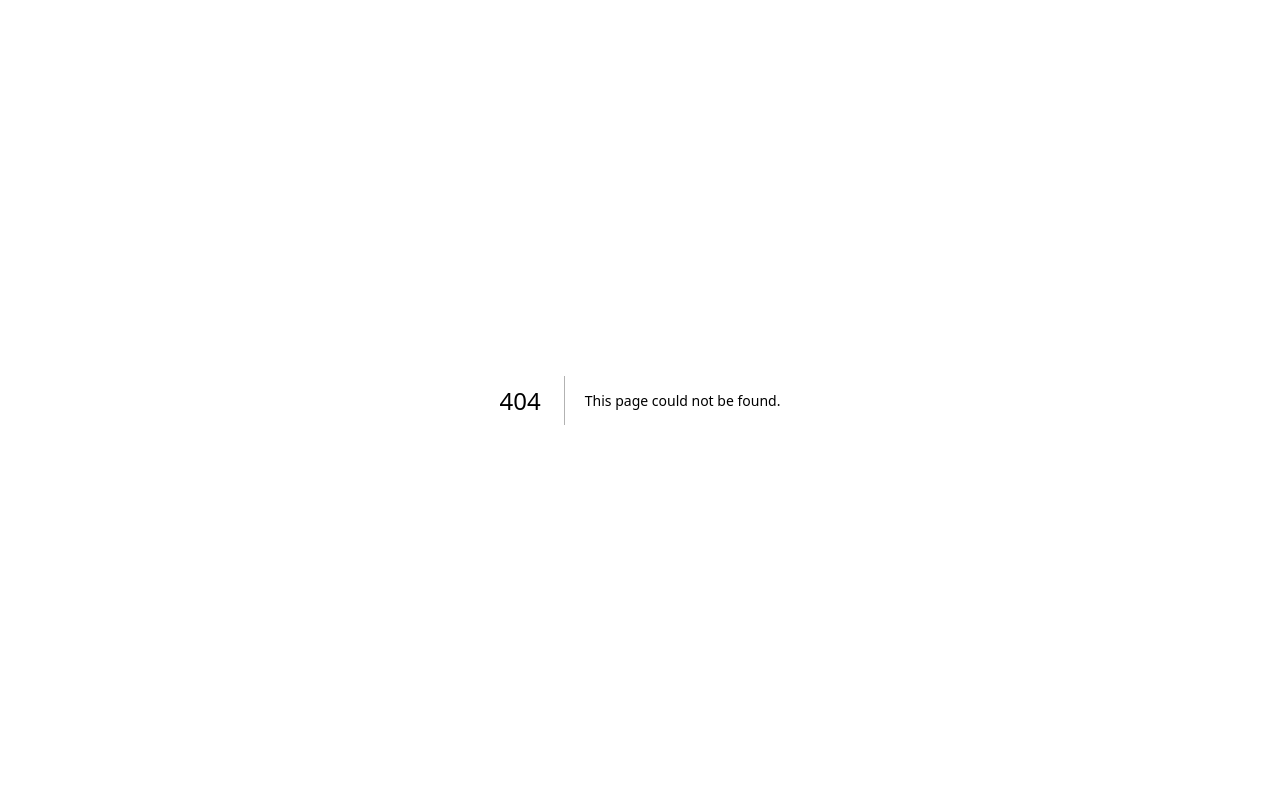
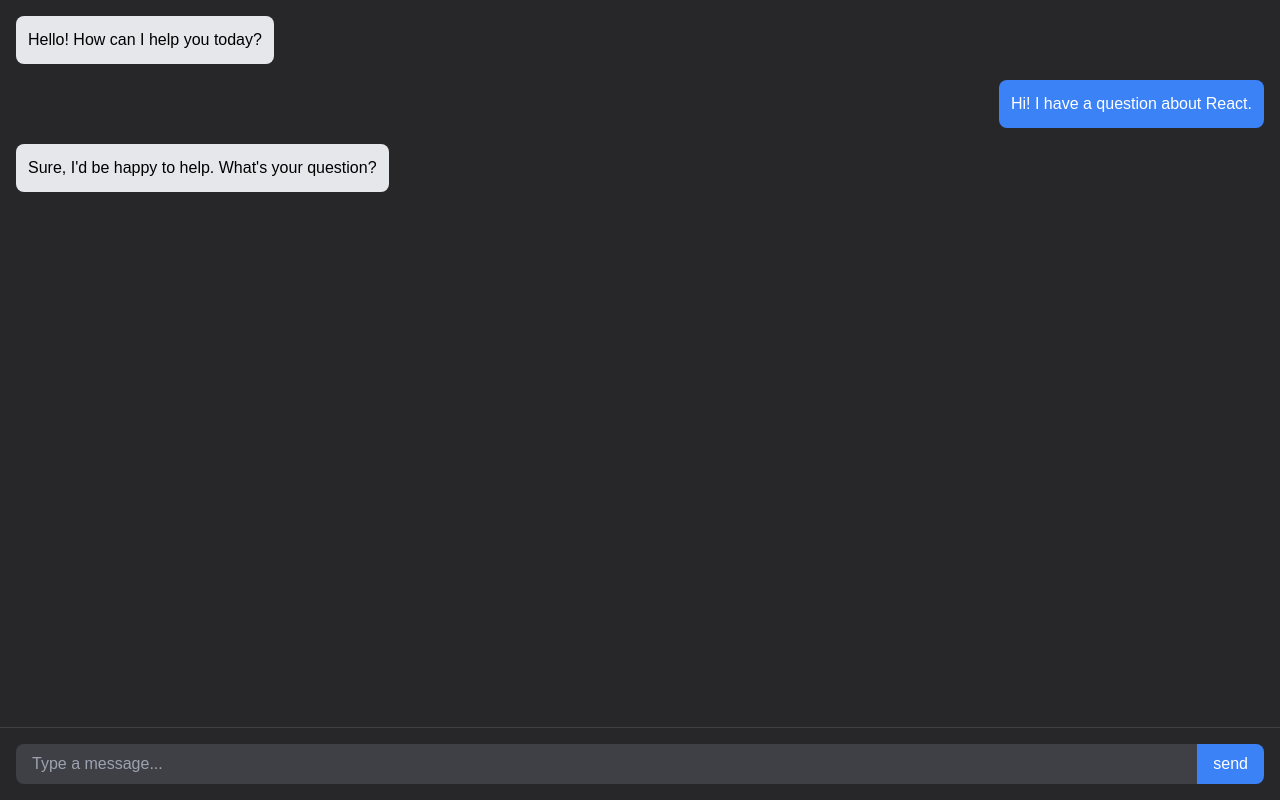
Before and after one commit to palveeen22/Splitbilinaja, a Next.js app: page /askMe in a window 1280 px wide. Before the commit this address had no page. Built offline with nearby package versions, Linux system fonts and the light colour scheme.

Commit message:
add: added room chat components

```diff
--- /dev/null
+++ b/app/askMe/_components/ChatMessage.tsx
@@ -0,0 +1,16 @@
+import React from 'react';
+
+type TProps = {
+    message:string,
+    isUser: boolean
+}
+
+const ChatMessage = ({ message, isUser }: TProps) => (
+    <div className={`flex ${isUser ? 'justify-end' : 'justify-start'} mb-4`}>
+      <div className={`max-w-[70%] rounded-lg p-3 ${isUser ? 'bg-blue-500 text-white' : 'bg-gray-200 text-black'}`}>
+        {message}
+      </div>
+    </div>
+  );
+
+export default ChatMessage
--- /dev/null
+++ b/app/askMe/_components/SendMessage.tsx
@@ -0,0 +1,21 @@
+import React from 'react'
+
+const SendMessage = () => {
+  return (
+    <div className="p-4 border-t border-zinc-700">
+        <div className="flex items-center">
+          <input
+            type="text"
+            placeholder="Type a message..."
+            className="flex-1 bg-zinc-700 text-white rounded-l-lg px-4 py-2 focus:outline-none"
+          />
+          <button className="bg-blue-500 text-white rounded-r-lg px-4 py-2 hover:bg-blue-600 focus:outline-none">
+            {/* <Send size={20} /> */}
+            send
+          </button>
+        </div>
+      </div>
+  )
+}
+
+export default SendMessage
--- /dev/null
+++ b/app/askMe/constants/index.ts
@@ -0,0 +1,5 @@
+export   const messages = [
+    { text: "Hello! How can I help you today?", isUser: false },
+    { text: "Hi! I have a question about React.", isUser: true },
+    { text: "Sure, I'd be happy to help. What's your question?", isUser: false },
+  ];
--- /dev/null
+++ b/app/askMe/page.tsx
@@ -0,0 +1,22 @@
+import React from 'react';
+import ChatMessage from './_components/ChatMessage';
+import { messages } from './constants';
+import SendMessage from './_components/SendMessage';
+
+
+
+const ChatRoom = () => {
+
+  return (
+    <div className="flex flex-col h-screen bg-zinc-800 text-white">
+      <div className="flex-1 overflow-y-auto p-4">
+        {messages.map((msg, index) => (
+          <ChatMessage key={index} message={msg.text} isUser={msg.isUser} />
+        ))}
+      </div>
+      <SendMessage/>
+    </div>
+  );
+};
+
+export default ChatRoom;
```
